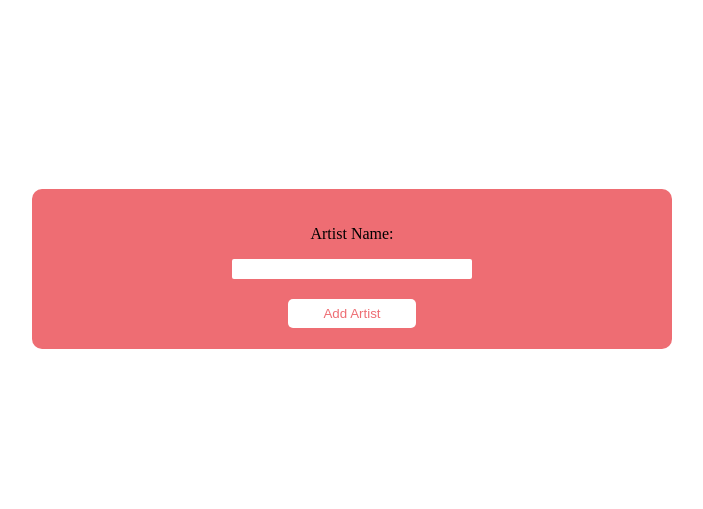
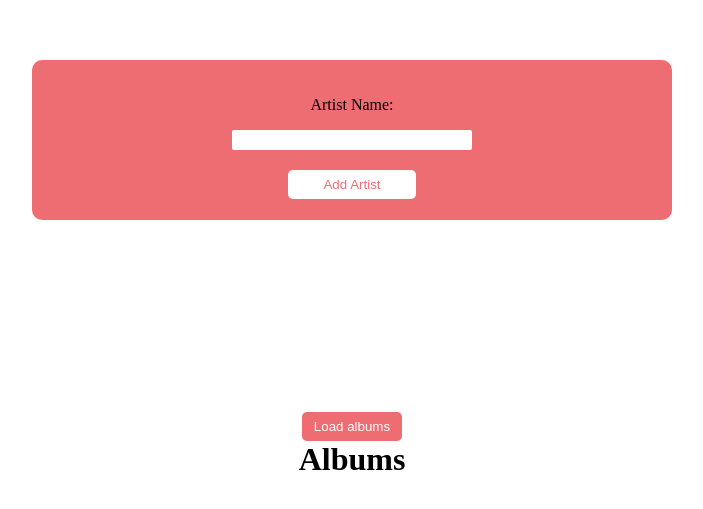
Before and after one commit to iyanez2314/music-api, a plain HTML site: page frontend/index.html in a window 1280 px wide. Shown: the part 131-640 px from the top of the page, without its empty margins (288-991 px from the left). Drawn offline with Linux system fonts and the light colour scheme.

Commit message:
added some css and some more html for the albums

```diff
--- a/frontend/index.html
+++ b/frontend/index.html
@@ -19,6 +19,13 @@
             <button type="submit">Add Artist</button>
           </div>
         </form>
+        <div class="album-container flex-column">
+          <span>
+            <button class="album-btn" type="submit">Load albums</button>
+          </span>
+          <h1>Albums</h1>
+          <ul id="albums-list"></ul>
+        </div>
       </div>
     </main>
     <script src="./js/index.js"></script>
--- a/frontend/js/index.js
+++ b/frontend/js/index.js
@@ -1,4 +1,5 @@
 const formEl = document.getElementById("form");
+const listEl = document.getElementById("list");
 
 formEl.addEventListener("submit", (e) => {
   e.preventDefault();
--- a/frontend/styles/index.css
+++ b/frontend/styles/index.css
@@ -18,7 +18,8 @@ label {
 
 .flex {
   display: flex;
-  justify-content: center;
+  justify-content: space-evenly;
+  flex-direction: column;
   align-items: center;
 }
 
@@ -47,6 +48,11 @@ input {
   width: 100%;
 } */
 
+.album-btn {
+  background-color: #ee6d73;
+  width: 100px;
+  color: white;
+}
 button {
   padding: 7px;
   width: 20%;
@@ -65,3 +71,7 @@ button:active {
   background-color: #90ee8f;
   color: white;
 }
+
+ul li {
+  list-style: none;
+}
```
